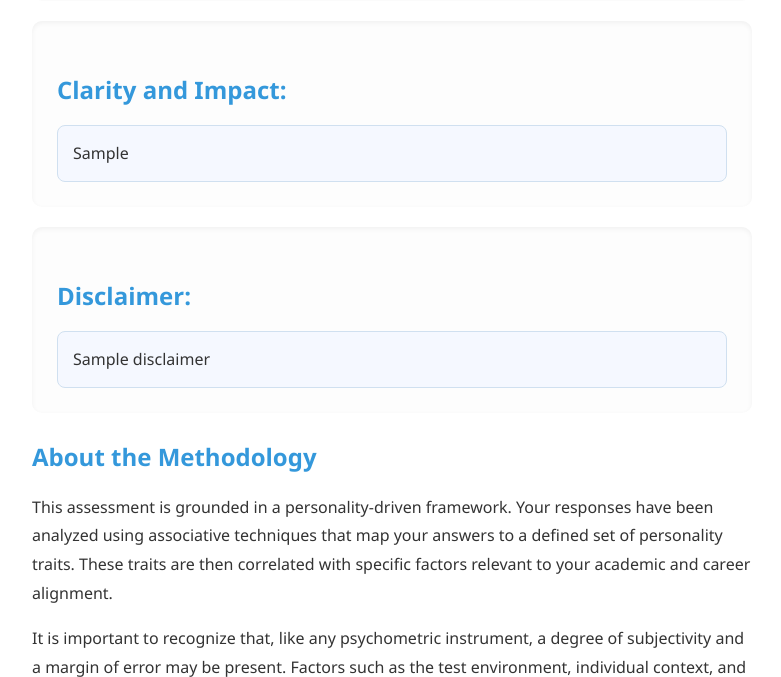
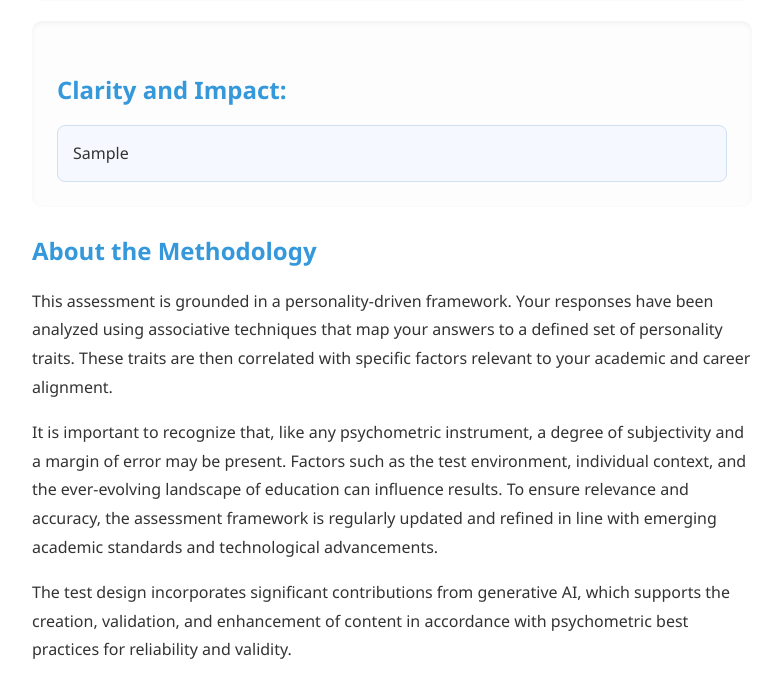
Before and after one commit to bhaumikmango/Demo-Test, a Flask app: template templates/result.html in a window 1280 px wide. Shown: the part 2446-3123 px from the top of the page, without its empty margins (248-1029 px from the left). Run offline with Flask 3, Linux system fonts and the light colour scheme; the template is opened without the code that fills it: most values are stand-ins (such as "Sample title", 1, 10 or a date in 2020).

Commit message:
Add files via upload

```diff
--- a/templates/result.html
+++ b/templates/result.html
@@ -96,17 +96,6 @@
       {% endif %}
     </div>
 
-    <div class="suggestion-section">
-      <h3>Disclaimer:</h3>
-      {% if disclaimer %}
-        <div class="suggestion-content">
-          {{ disclaimer | safe }}
-        </div>
-      {% else %}
-        <p>Disclaimer not available.</p>
-      {% endif %}
-    </div>
-
     <div class="info-block">
       <h3>About the Methodology</h3>
       <p>This assessment is grounded in a personality-driven framework. Your responses have been analyzed using associative techniques that map your answers to a defined set of personality traits. These traits are then correlated with specific factors relevant to your academic and career alignment.</p>
```
